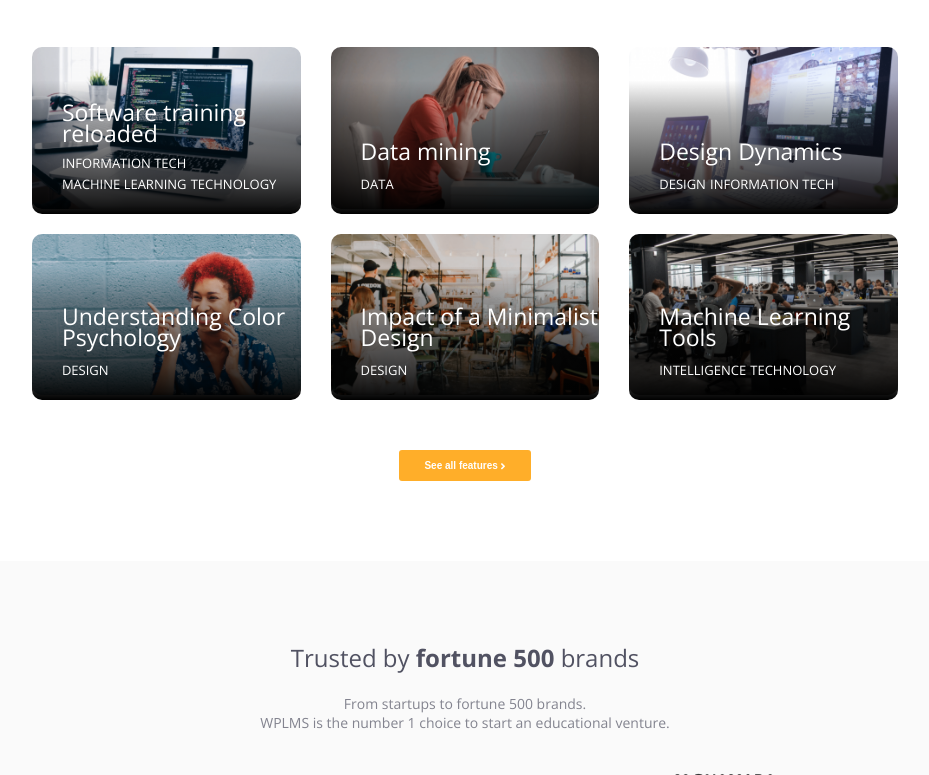
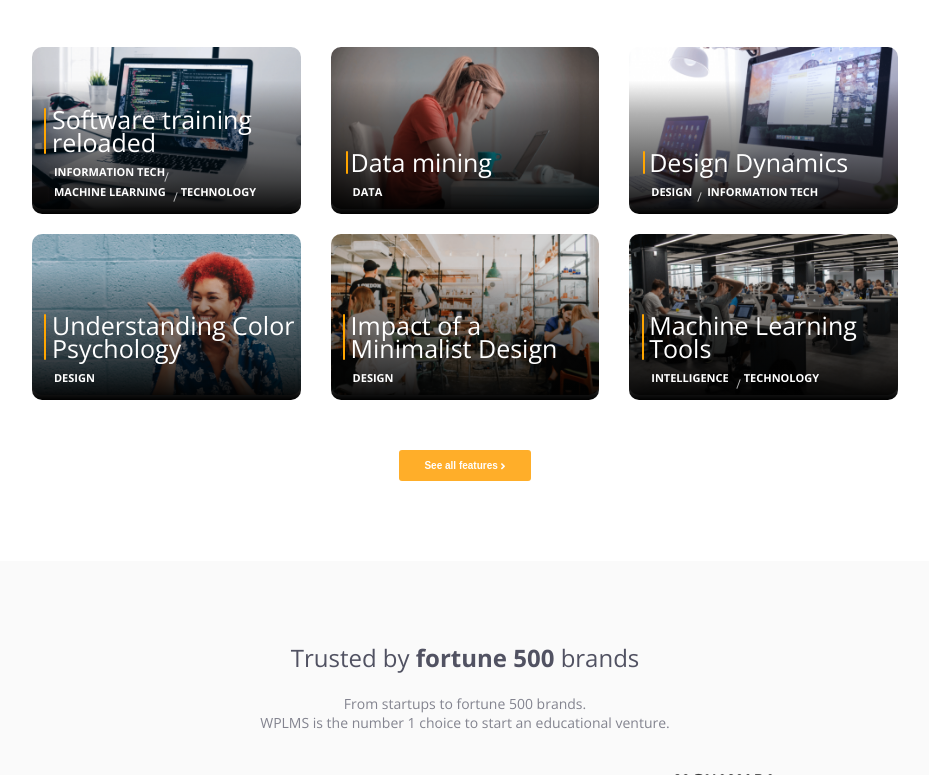
Before and after one commit to Maichol-Sibiriu/proj-html-vuejs, a plain HTML site: page index.html in a window 1280 px wide. Shown: the part 2025-2800 px from the top of the page, without its empty margins (175-1104 px from the left). Drawn offline with nearby package versions, Linux system fonts and the light colour scheme.

Commit message:
progetto terminato

```diff
--- a/css/style.css
+++ b/css/style.css
@@ -48,6 +48,10 @@ span{
   opacity: 1;
 }
 
+.z{
+  z-index: 1;
+}
+
 .blue{
   background-color: #313c59;
   color: #ffffff;
@@ -89,7 +93,7 @@ span{
 
 .orange-btn{
   color: white;
-  background: #ffae29;
+  background-color: #ffae29;
 }
 
 /* layout */
@@ -210,6 +214,10 @@ header .ico-jumbotron{
   border-radius: 2px;
 }
 
+header .ico-jumbotron{
+  opacity: .7;
+}
+
 /* main */
 /* section 1 free app */
 .title-settingsApp{
@@ -326,28 +334,80 @@ header .ico-jumbotron{
 
 .courses .img-courses .text-courses{
   position: absolute;
-  bottom: 20px;
-  left: 30px;
+  bottom: 15px;
+  left: 20px;
   color: white;
   text-align: left;
-  z-index: 1;
 }
 
-.courses .img-courses .text-courses h3{
-  font-size: 23px;
-  line-height: 21px;
+.courses .img-courses .text-courses .h3-courses h3{
+  font-size: 25px;
+  line-height: 23px;
   margin-bottom: 10px;
 }
 
-.courses .img-courses .text-courses p,
-.courses .img-courses .text-courses span{
+.courses .img-courses .text-courses .h3-courses{
+  position: relative;
+}
+
+.courses .img-courses .text-courses .h3-courses::after{
+  content: "";
+  position: absolute;
+  top: 0;
+  left: -3%;
+  width: 2px;
+  height: 100%;
+  background-color: orange;
+  border-radius: 2px;
+}
+
+.courses .img-courses .text-courses .p-courses{
+  padding-left: 2px;
+}
+
+.courses .img-courses .text-courses .p-courses p,
+.courses .img-courses .text-courses .p-courses .pseudo div{
   text-transform: uppercase;
   opacity: 1;
-  font-size: 13px;
+  font-size: 11px;
+  position: relative;
+  font-weight: bold;
 }
 
-.courses .img-courses .text-courses span{
-  font-weight: unset;
+.courses .img-courses .text-courses .p-courses p::after{
+  content: "";
+  position: absolute;
+  bottom: -25%;
+  right: 54%;
+  width: 1px;
+  height: 10px;
+  background-color: rgba(255,255,255, .7);
+  transform: rotate(20deg);
+}
+
+.pseudo{
+  display: flex;
+  margin-top: 5px;
+}
+
+.pseudo div{
+  margin-right: 15px;
+}
+
+.pseudo div:last-child{
+  margin-right: 0px;
+  position: relative;
+}
+
+.pseudo div:last-child::after{
+  content: "";
+  position: absolute;
+  bottom: -25%;
+  left: -7%;
+  width: 1px;
+  height: 10px;
+  background-color: rgba(255,255,255, .7);
+  transform: rotate(20deg);
 }
 
 /* section 4 brands */
@@ -430,3 +490,7 @@ footer .list ul li:first-child,
   display: block;
   text-align: center;
 }
+
+.ico-footer a{
+  opacity: .7;
+}
--- a/index.html
+++ b/index.html
@@ -18,7 +18,7 @@
           <div class="navbar container d-f">
 
             <!-- logo -->
-            <div class="logo">
+            <div class="logo z">
               <img :src=" logo.folder + logo.name + logo.type " alt="">
             </div>
 
@@ -30,11 +30,11 @@
                   <a href="#">{{ link }}</a>
                 </li>
               </ul>
-              <a href="#"><i :class=" 'fas ' + search"></i></a>
+              <a href="#" class="z" ><i :class=" 'fas ' + search"></i></a>
             </div>
 
             <!-- account login con store -->
-            <div class="account d-f">
+            <div class="account d-f z">
               <a href="#">{{ account.link }}</a>
               <a href="#"><i :class=" 'fas ' + account.icon"></i></a>
             </div>
@@ -128,14 +128,21 @@
               <p>Join <span>560,000 Students</span> enrolled in the site.</p>
             </div>
 
+            <!-- images courses -->
             <div class="courses d-f">
               <div class="img-courses" v-for="course in courses">
                 <img :src=" course.img.folder + course.img.name + course.img.size + course.img.type" alt="">
-                <div class="text-courses">
-                  <h3>{{ course.title }}</h3>
-                  <p v-show="course.sections.secOne !== '' " >{{ course.sections.secOne }}</p>
-                  <span>{{ course.sections.secTwo }}</span>
-                  <span>{{ course.sections.secThree }}</span>
+                <div class="text-courses z">
+                  <div class="h3-courses">
+                    <h3>{{ course.title }}</h3>
+                  </div>
+                  <div class="p-courses">
+                    <p v-show="course.sections.secOne !== '' " >{{ course.sections.secOne }}</p>
+                    <div class="pseudo">
+                      <div>{{ course.sections.secTwo }}</div>
+                      <div v-show="course.sections.secThree !== '' ">{{ course.sections.secThree }}</div>
+                    </div>
+                  </div>
                 </div>
               </div>
             </div>
@@ -159,6 +166,7 @@
                  educational venture.</p>
             </div>
 
+            <!-- images brands -->
             <div class="brands d-f">
               <div class="img-brands d-f jcc" v-for="brand in brands">
                 <img :src="brand.folder + brand.name + brand.size + brand.type " alt="">
--- a/js/main.js
+++ b/js/main.js
@@ -100,6 +100,7 @@ const app = new Vue({
           sections: {
             secOne: "",
             secTwo: "data",
+            secThree: "",
           },
         },
         {
@@ -127,6 +128,7 @@ const app = new Vue({
           sections: {
             secOne: "",
             secTwo: "design",
+            secThree: "",
           },
         },
         {
@@ -140,6 +142,7 @@ const app = new Vue({
           sections: {
             secOne: "",
             secTwo: "design",
+            secThree: "",
           },
         },
         {
```
